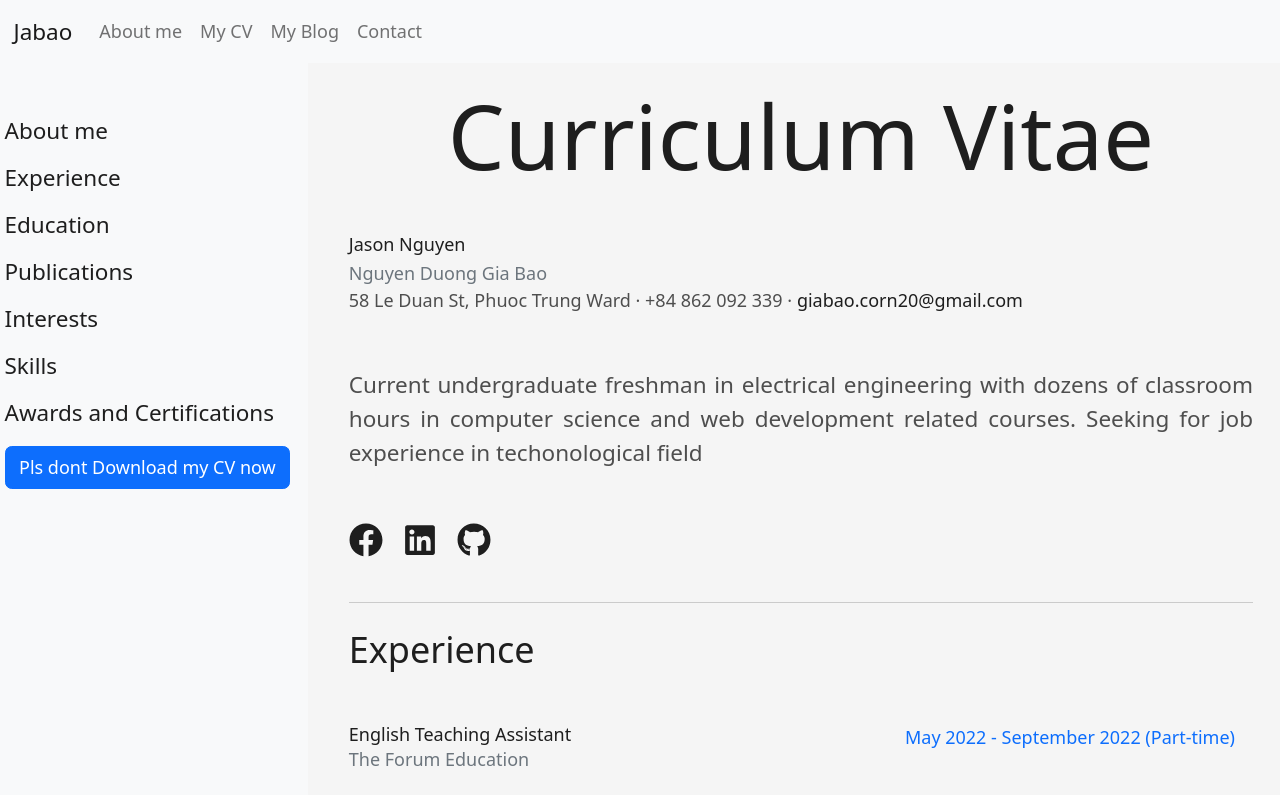
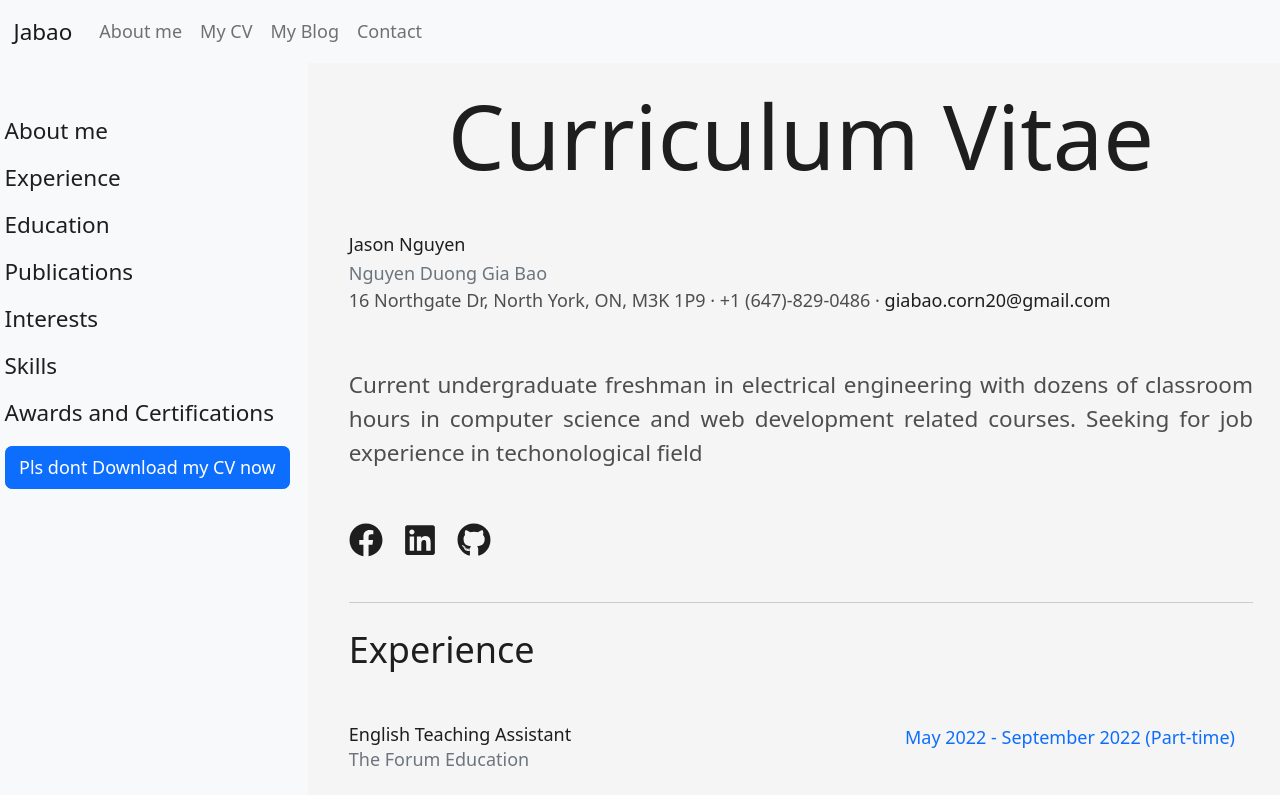
Before and after one commit to giabaocorn20/my-personal-website, a Next.js app: page /CV in a window 1280 px wide. Shown: the top 795 px of the page. Built offline with nearby package versions, Linux system fonts and the light colour scheme.

Commit message:
fix personal data

```diff
--- a/data/personalData.js
+++ b/data/personalData.js
@@ -8,10 +8,10 @@ export const personal_details = {
     last: "Bao",
     nickname: "Jason",
   },
-  address: "58 Le Duan St, Phuoc Trung Ward",
+  address: "16 Northgate Dr, North York, ON, M3K 1P9",
 
   DOB: "12/06/2003",
-  phone: "+84 862 092 339",
+  phone: "+1 (647)-829-0486",
   email: "giabao.corn20@gmail.com",
   text: "Current undergraduate freshman in electrical engineering with dozens of classroom hours in computer science and web development related courses. Seeking for job experience in techonological field",
 };
```
